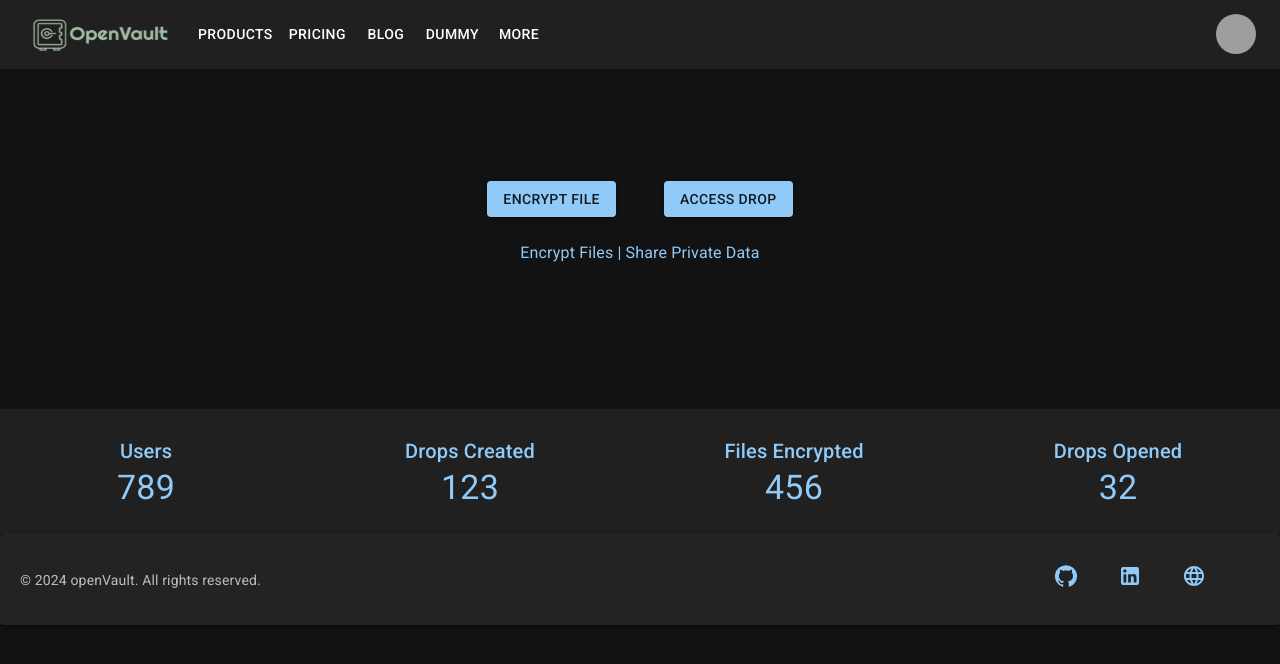
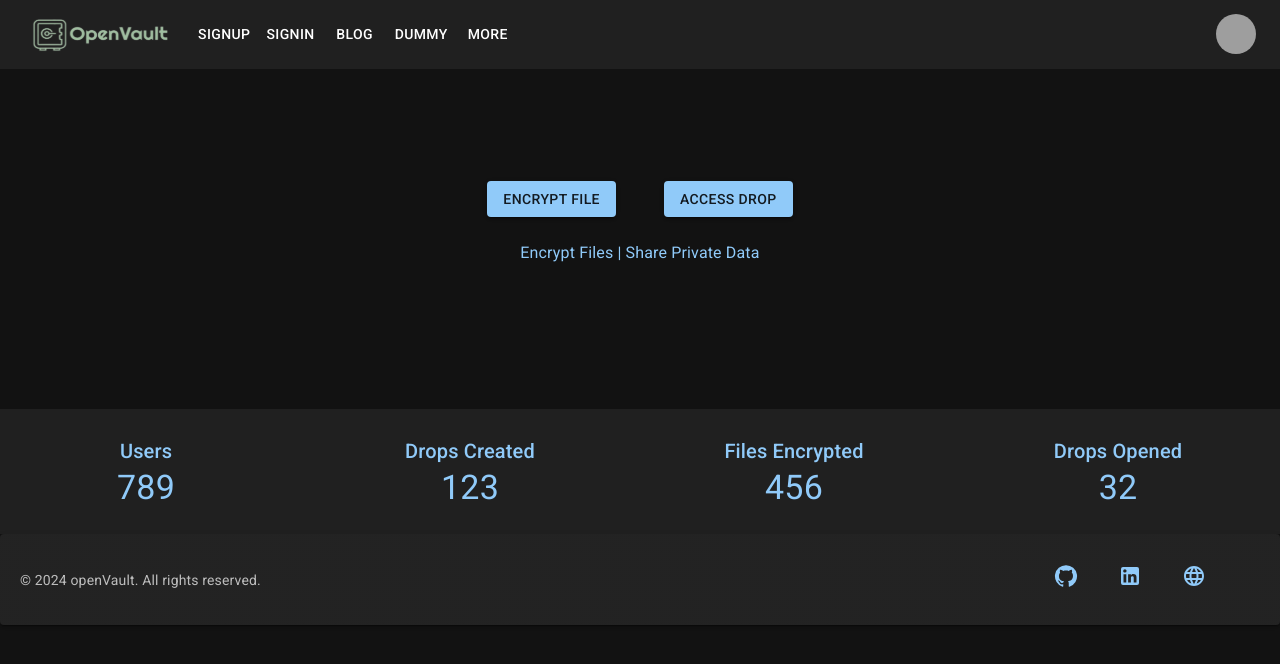
Before and after one commit to codinggita/open_vault, a React (Vite) app in the folder Client/: page / in a window 1280 px wide. Shown: the top 664 px of the page. Built offline with nearby package versions, Linux system fonts and the light colour scheme; grey boxes are pictures that could not be loaded.

Commit message:
Updated Nav

```diff
--- a/Client/src/components/Home/Nav.jsx
+++ b/Client/src/components/Home/Nav.jsx
@@ -21,7 +21,7 @@ const defaultTheme = createTheme({
   }
 });
 
-const pages = ['Products', 'Pricing', 'Blog', 'Dummy', 'More'];
+const pages = ['SignUP', 'SignIn', 'Blog', 'Dummy', 'More'];
 const settings = ['Profile', 'Account', 'Dashboard', 'Logout'];
 
 function ResponsiveAppBar() {
```
